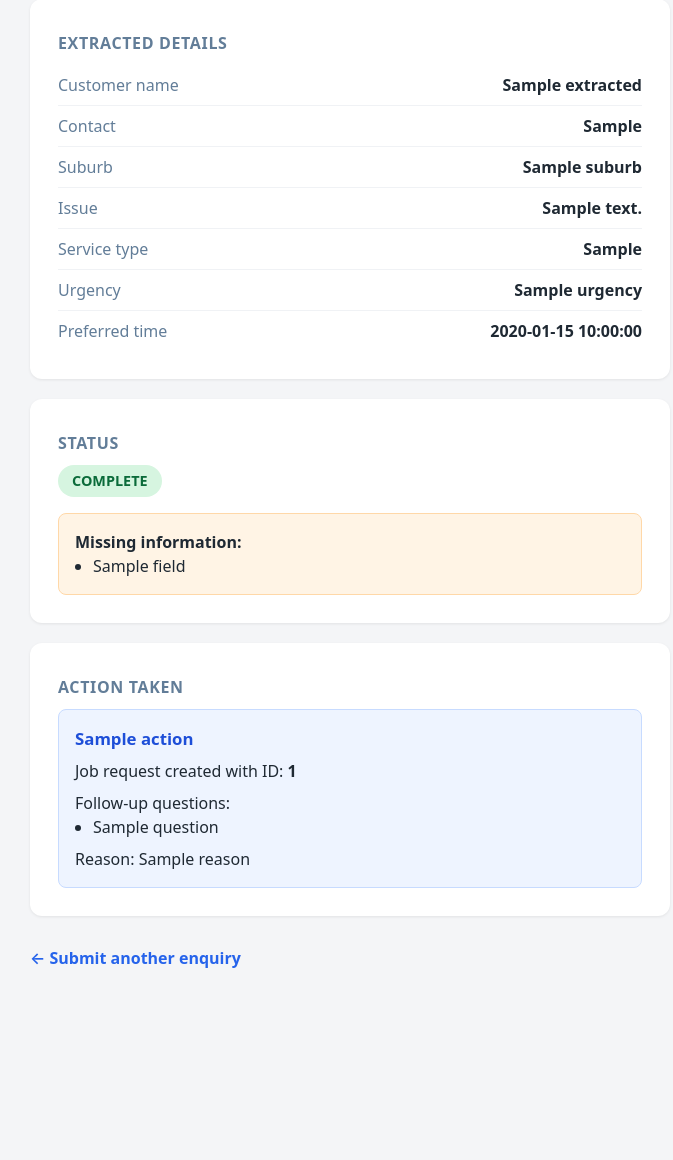
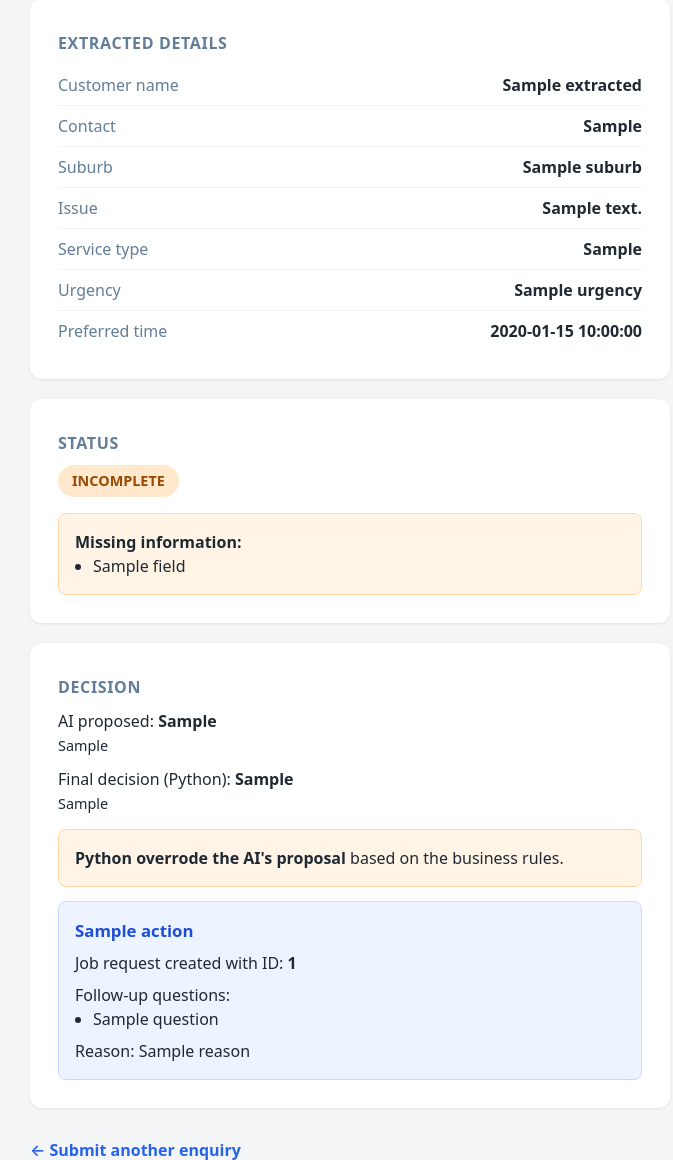
Before and after one commit to sza5197/Enquiry-Agent, a Flask app: template templates/result.html in a window 1280 px wide. Shown: the part 209-1369 px from the top of the page, without its empty margins (290-963 px from the left). Before the commit the page ends 1177 px from the top, so only its background shows below. Run offline with Flask 3, Linux system fonts and the light colour scheme; the template is opened without the code that fills it: most values are stand-ins (such as "Sample title", 1, 10 or a date in 2020).

Commit message:
Phase 7: agentic loop - AI proposes action, Python authorises with final say

```diff
--- a/ai_service.py
+++ b/ai_service.py
@@ -20,6 +20,11 @@ ENQUIRY_SCHEMA = {
         "service_type": {"type": "string", "nullable": True},
         "urgency": {"type": "string", "enum": ["low", "normal", "high"]},
         "preferred_time": {"type": "string", "nullable": True},
+        "proposed_action": {
+            "type": "string",
+            "enum": ["CREATE_JOB_REQUEST", "ASK_FOR_MISSING_INFORMATION", "HUMAN_REVIEW"]
+        },
+        "reason": {"type": "string"},
     },
     "required": ["urgency"],
 }
@@ -30,9 +35,14 @@ def extract_enquiry(message):
 You are an enquiry processor for a home-services business (HVAC, plumbing, electrical).
 Read the customer message and extract the requested fields.
 
-Rules:
+Extraction rules:
 - If a field is not present in the message, use null.
 - Do not invent information that isn't there.
+
+Propose ONE action from these three:
+- CREATE_JOB_REQUEST: the message is a genuine, in-scope service request with enough detail to act on.
+- ASK_FOR_MISSING_INFORMATION: it's a real service request but important details are missing.
+- HUMAN_REVIEW: the message is out of scope (not a home-services job), contradictory, unclear, or something a human should look at.
 
 Customer message:
 "{message}"
--- a/app.py
+++ b/app.py
@@ -18,19 +18,22 @@ def submit():
     enquiry_id = database.save_enquiry(message)
 
     extracted = ai_service.extract_enquiry(message)
+
+    # The AI's proposal (what it thinks should happen)
+    ai_proposed = extracted.get("proposed_action")
+    ai_reason = extracted.get("reason")
+
+    # Python's final decision (the authority)
     missing = business_rules.find_missing_fields(extracted)
-    status = business_rules.determine_status(extracted)
+    final_action, final_reason = business_rules.authorise_action(ai_proposed, extracted)
 
-    chosen = business_rules.selection_action(status)
-
-    if chosen == "CREATE_JOB_REQUEST":
+    # Execute the FINAL action Python decided on
+    if final_action == "CREATE_JOB_REQUEST":
         result = actions.create_job_request(enquiry_id, extracted)
-
-    elif chosen == "ASK_FOR_MISSING_INFORMATION":
+    elif final_action == "ASK_FOR_MISSING_INFORMATION":
         result = actions.ask_for_missing_information(enquiry_id, extracted, missing)
-
     else:
-        result = actions.mark_for_human_review(enquiry_id, extracted)
+        result = actions.mark_for_human_review(enquiry_id, extracted, final_reason)
 
     return render_template(
         "result.html",
@@ -38,7 +41,10 @@ def submit():
         message=message,
         extracted=extracted,
         missing=missing,
-        status=status,
+        ai_proposed=ai_proposed,
+        ai_reason=ai_reason,
+        final_action=final_action,
+        final_reason=final_reason,
         result=result
     )
 
--- a/business_rules.py
+++ b/business_rules.py
@@ -30,3 +30,18 @@ def selection_action(status):
 
     else:
         return "HUMAN_REVIEW"
+
+
+def authorise_action(proposed_action, enquiry_data):
+    missing = find_missing_fields(enquiry_data)
+
+    # 1. If the AI flagged it for a human, trust that judgement.
+    if proposed_action == "HUMAN_REVIEW":
+        return "HUMAN_REVIEW", "AI flagged this for human review."
+
+    # 2. If required fields are missing, Python forces ASK — no matter what the AI proposed.
+    if missing:
+        return "ASK_FOR_MISSING_INFORMATION", f"Required fields missing: {', '.join(missing)}."
+
+    # 3. Nothing missing and not flagged → allow the job to be created.
+    return "CREATE_JOB_REQUEST", "All required fields present and enquiry is in scope."
--- a/templates/result.html
+++ b/templates/result.html
@@ -35,7 +35,7 @@
 
         <div class="card">
             <h2>Status</h2>
-            <span class="badge {% if status == 'COMPLETE' %}complete{% else %}incomplete{% endif %}">{{ status }}</span>
+            <span class="badge {% if not missing %}complete{% else %}incomplete{% endif %}">{% if not missing %}COMPLETE{% else %}INCOMPLETE{% endif %}</span>
 
             {% if missing %}
             <div class="warning-box" style="margin-top:16px;">
@@ -50,7 +50,26 @@
         </div>
 
         <div class="card">
-            <h2>Action taken</h2>
+            <h2>Decision</h2>
+
+            <p style="margin-bottom:10px;">
+                <span class="label">AI proposed:</span>
+                <strong>{{ ai_proposed }}</strong><br>
+                <span class="label" style="font-size:0.9rem;">{{ ai_reason }}</span>
+            </p>
+
+            <p style="margin-bottom:14px;">
+                <span class="label">Final decision (Python):</span>
+                <strong>{{ final_action }}</strong><br>
+                <span class="label" style="font-size:0.9rem;">{{ final_reason }}</span>
+            </p>
+
+            {% if ai_proposed != final_action %}
+            <div class="warning-box" style="margin-bottom:14px;">
+                <strong>Python overrode the AI's proposal</strong> based on the business rules.
+            </div>
+            {% endif %}
+
             <div class="action-box">
                 <div class="action-name">{{ result.action }}</div>
 
```
